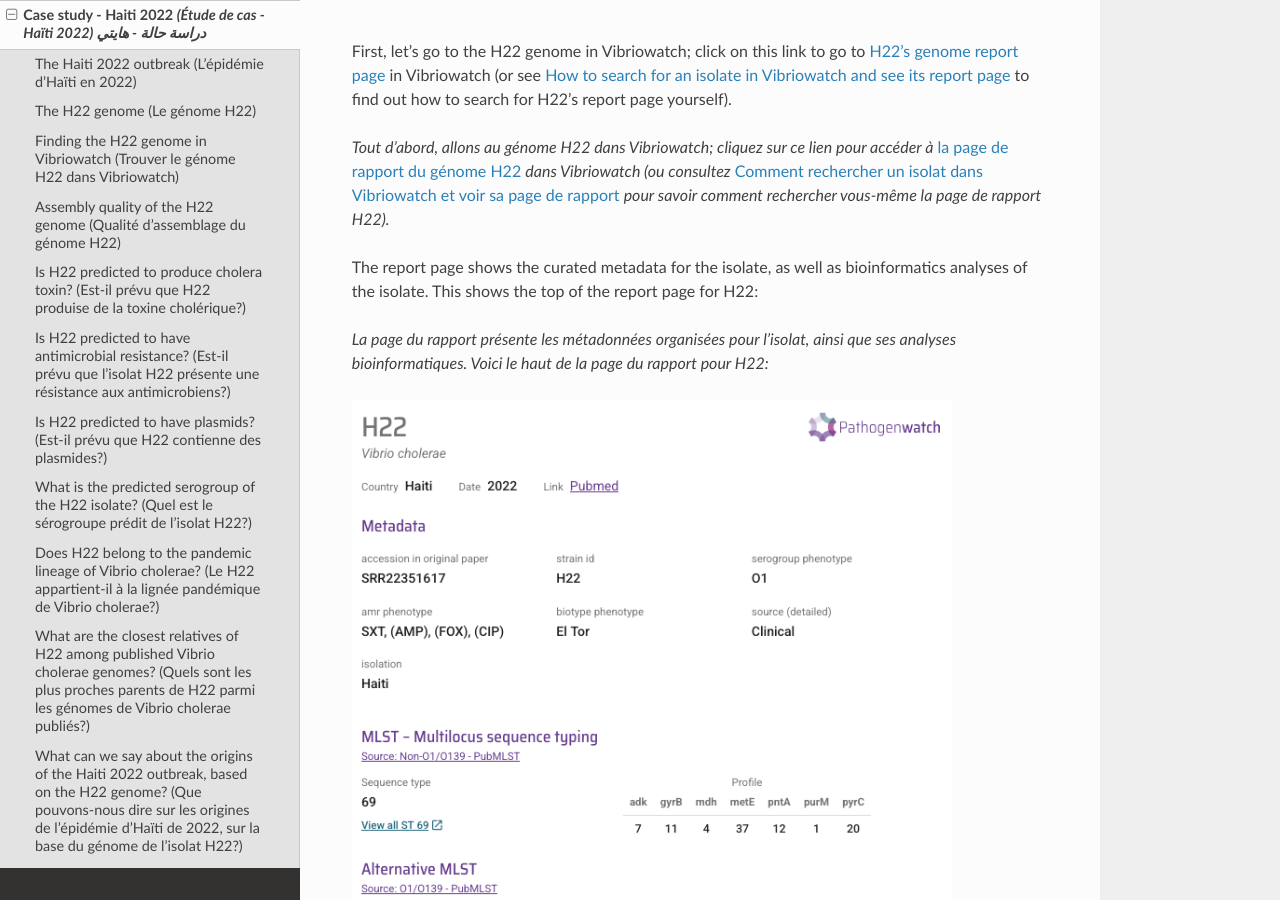
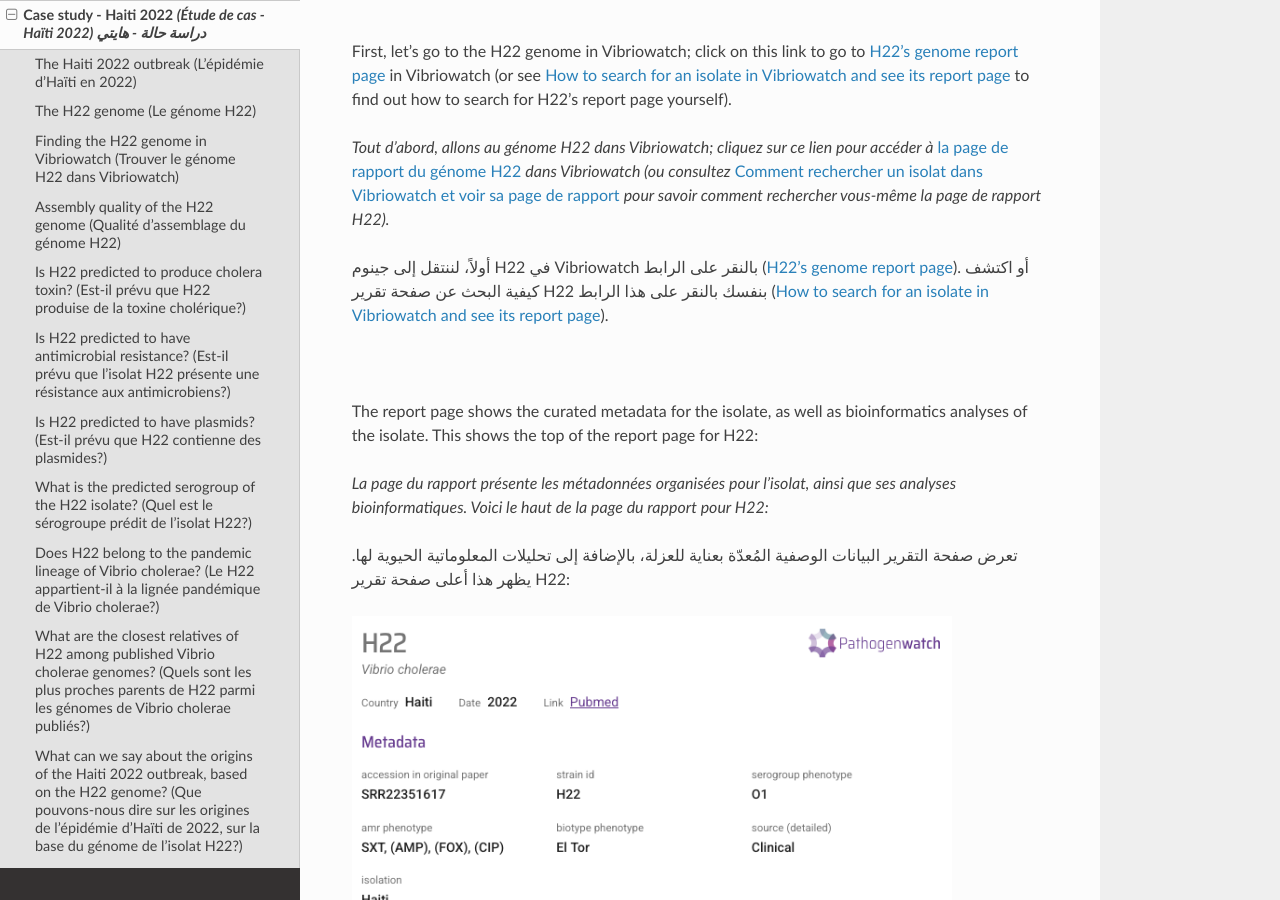
Before and after one commit to avrilcoghlan/vibriowatch, a Sphinx documentation site: the page built from docs/source/haiti.rst, in a window 1280 px wide and 900 px high, scrolled down 5528 px. Built offline with Sphinx 7.4.7 and the Read the Docs theme 3.1.0, drawn with Linux system fonts in a browser that asks for light colours.

Commit message:
Update haiti.rst

```diff
--- a/docs/source/haiti.rst
+++ b/docs/source/haiti.rst
@@ -163,6 +163,8 @@ First, let's go to the H22 genome in Vibriowatch; click on this link to go to `H
 
 *Tout d'abord, allons au génome H22 dans Vibriowatch; cliquez sur ce lien pour accéder à* `la page de rapport du génome H22`_ *dans Vibriowatch (ou consultez* `Comment rechercher un isolat dans Vibriowatch et voir sa page de rapport`_ *pour savoir comment rechercher vous-même la page de rapport H22).*
 
+أولاً، لننتقل إلى جينوم H22 في Vibriowatch بالنقر على الرابط (`H22's genome report page`_). أو اكتشف كيفية البحث عن صفحة تقرير H22 بنفسك بالنقر على هذا الرابط (`How to search for an isolate in Vibriowatch and see its report page`_).
+
 .. _H22's genome report page: https://pathogen.watch/genomes/all?genusId=662&searchText=H22
 
 .. _la page de rapport du génome H22: https://pathogen.watch/genomes/all?genusId=662&searchText=H22
@@ -171,10 +173,13 @@ First, let's go to the H22 genome in Vibriowatch; click on this link to go to `H
 
 .. _Comment rechercher un isolat dans Vibriowatch et voir sa page de rapport: https://vibriowatch.readthedocs.io/en/latest/navigating.html#how-to-search-for-an-isolate-in-vibriowatch-and-see-its-report-page
 
-The report page shows the curated metadata for the isolate, as well as bioinformatics analyses of the isolate.
-This shows the top of the report page for H22:
+|
+
+The report page shows the curated metadata for the isolate, as well as bioinformatics analyses of the isolate. This shows the top of the report page for H22:
 
 *La page du rapport présente les métadonnées organisées pour l'isolat, ainsi que ses analyses bioinformatiques. Voici le haut de la page du rapport pour H22:*
+
+تعرض صفحة التقرير البيانات الوصفية المُعدّة بعناية للعزلة، بالإضافة إلى تحليلات المعلوماتية الحيوية لها. يظهر هذا أعلى صفحة تقرير H22:
 
 .. image:: Picture115.png
   :width: 600
```
